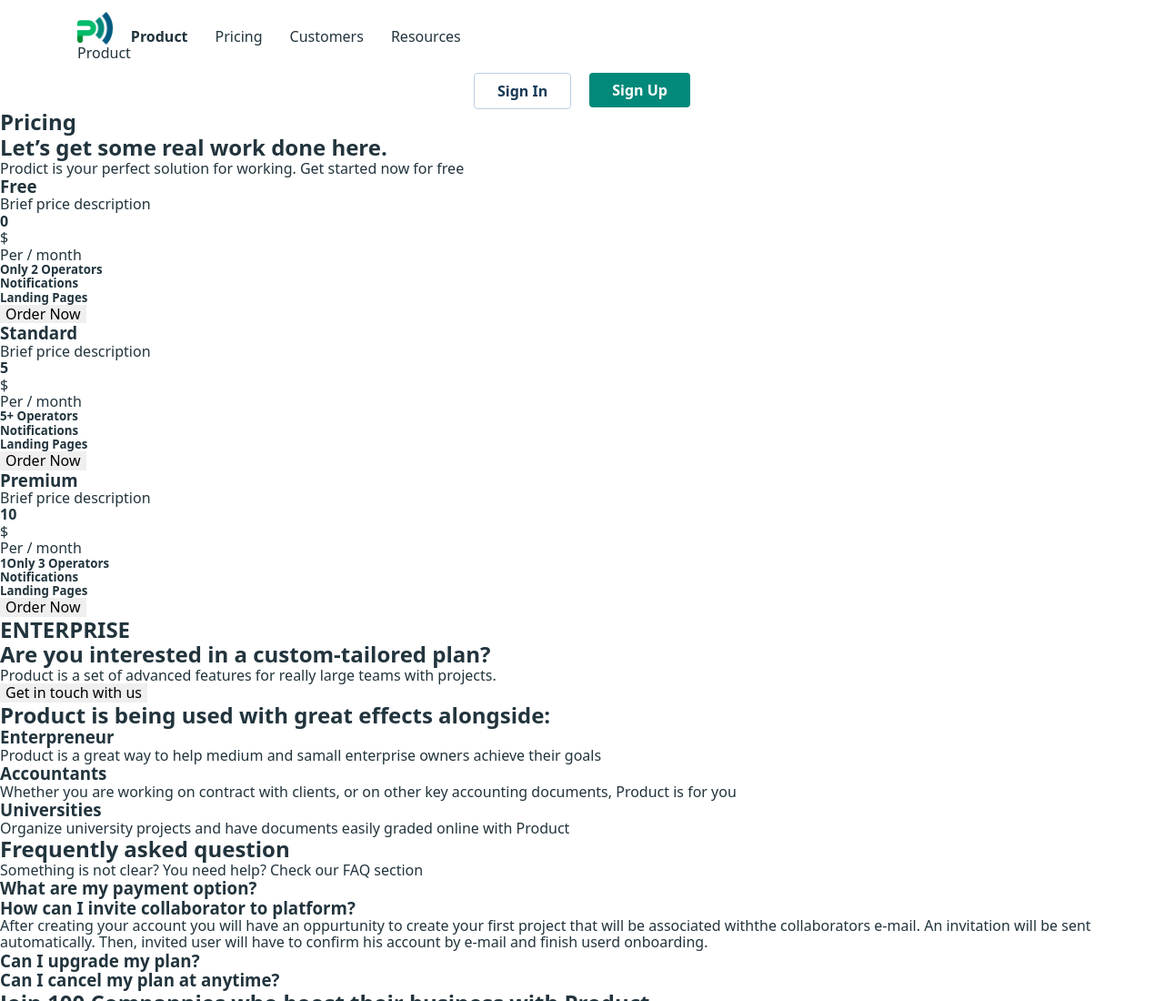
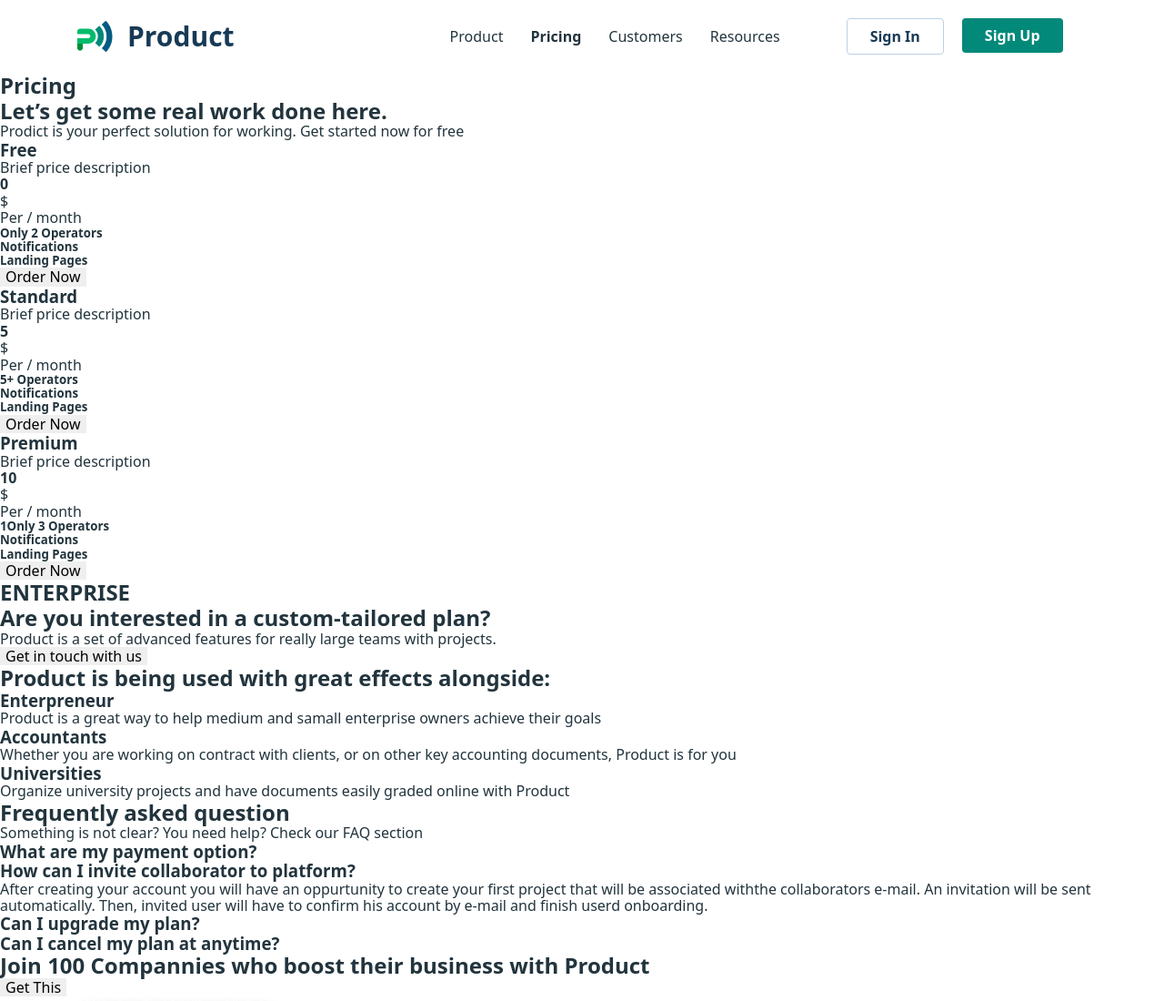
Before and after one commit to Mariia-Shtefiuk/business-promotion, a plain HTML site: page pricing.html in a window 1280 px wide. Shown: the top 1100 px of the page at 91% size. Drawn offline with nearby package versions, Linux system fonts and the light colour scheme.

Commit message:
index/pricing/customers/styles update

```diff
--- a/css/styles.css
+++ b/css/styles.css
@@ -108,19 +108,19 @@ img {
   align-items: center;
 }
 
+.logo-icon {
+  display: inline-block;
+}
+
 .logo-link {
   display: flex;
   align-items: center;
+  gap: 16px;
   font-weight: 700;
   font-size: 30px;
   line-height: 0.93;
   color: #173a56;
   margin-right: 237px;
-}
-
-.logo-icon {
-  display: block;
-  margin-right: 16px;
 }
 
 .header-nav {
--- a/pricing.html
+++ b/pricing.html
@@ -14,15 +14,18 @@
 <body>
     <!-- #region Header -->
     <header class="header">
-        <div class="container header-container">
+        <div class="container header-content">
             <nav class="header-nav">
-                <a class="logo header-logo" href="./index.html"><img class="header-logo-img"
-                        src="./images/header/logo.png" width="39px" height="36px" alt="logo">Product</a>
+                <a class="logo-link" href="./index.html">
+                    <svg lass="logo-icon" width="39px" height="36px">
+                        <use href="./images/icons.svg#icon-logo"></use>
+                    </svg> Product
+                </a>
                 <ul class="header-nav-list">
-                    <li class="nav-list-item"><a class="nav-link" href="./index.html"><span
-                                class="bold">Product</span></a>
+                    <li class="nav-list-item"><a class="nav-link" href="./index.html">Product</a>
                     </li>
-                    <li class="nav-list-item"><a class="nav-link" href="./pricing.html">Pricing</a></li>
+                    <li class="nav-list-item"><a class="nav-link" href="./pricing.html"><span
+                                class="bold">Pricing</span></a></li>
                     <li class="nav-list-item"><a class="nav-link" href="./customer.html">Customers</a>
                     </li>
                     <li class="nav-list-item"><a class="nav-link" href="">Resources</a></li>
```
Also changed, not shown: customer.html (+9 -6 lines), index.html (+6 -4 lines).
